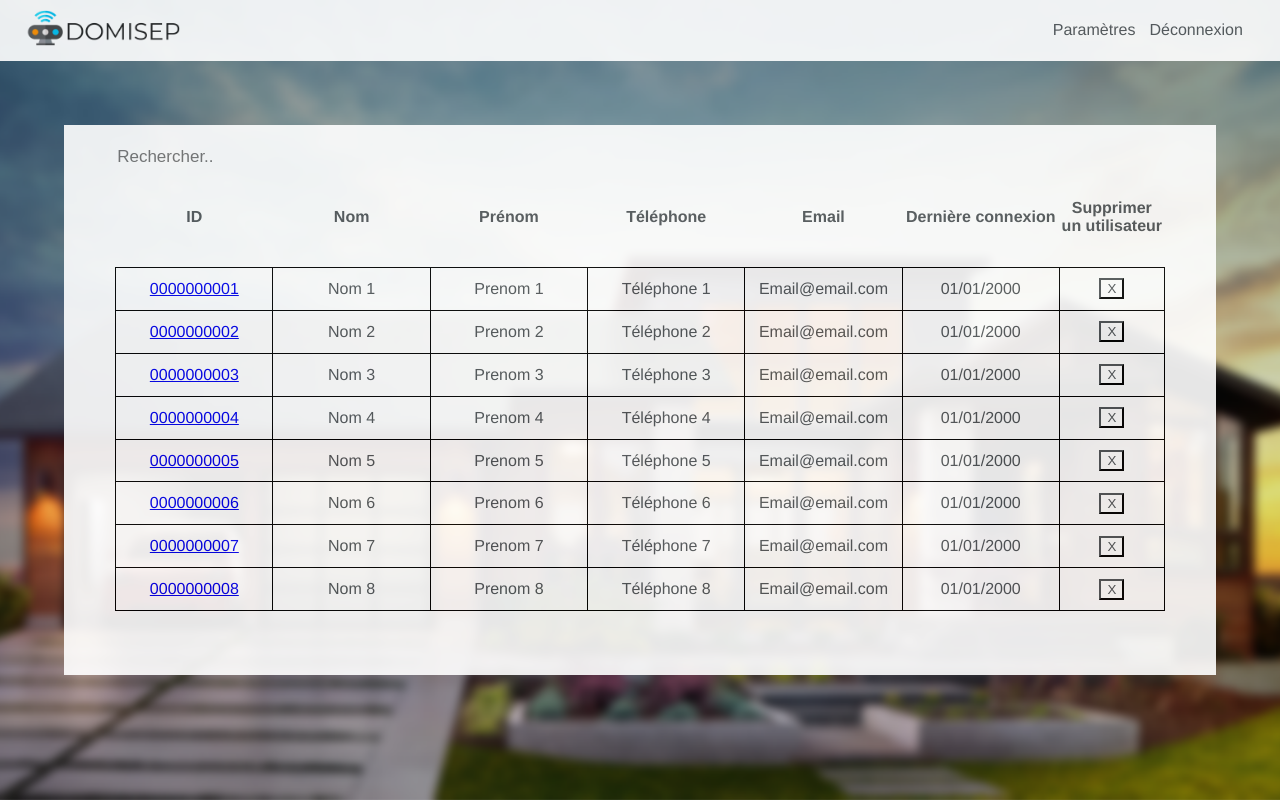
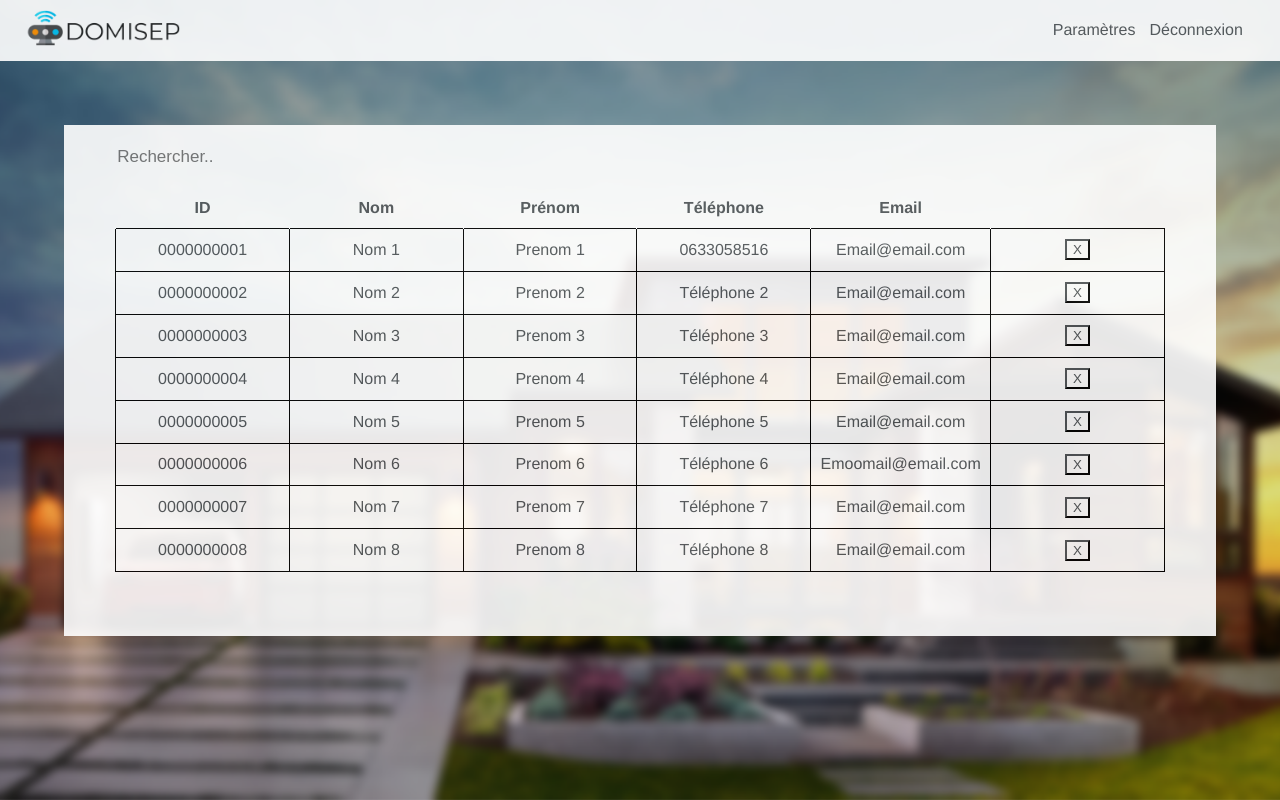
Before and after one commit to luquf/jalapp, a PHP site: page /views/admin_interface.php in a window 1280 px wide. Run offline with PHP 8.4, Linux system fonts and the light colour scheme; lists and menus that the app fills with data are empty.

Commit message:
design + responsive tablette

```diff
--- a/public/css/admin_interface.css
+++ b/public/css/admin_interface.css
@@ -1,3 +1,5 @@
+@media only screen and (min-width: 300px) {
+
     body
     {
         background-color: grey;
@@ -92,6 +94,7 @@ body
         padding-bottom: 5%;
         color: #515659;
         text-decoration: none;
+        border-radius: 0%;
     }
     table
     {
@@ -112,8 +115,6 @@ th
         width: 15%;
         border-left : 1px solid #ffffff;
         border-right : 1px solid #ffffff;
-    color: #515659;
-    text-decoration: none;
     }
 
     td
@@ -123,8 +124,6 @@ td
         background-color: #ffffff;
         width: 15%;
         border: 1px solid black;
-    color: #515659;
-    text-decoration: none;
     }
 
     .button
@@ -137,3 +136,155 @@ td
         text-align: center;
         text-decoration: none;
     }
+
+    .lien_ID{
+        text-decoration: none;
+        color: #515659;
+    }
+
+}
+
+@media only screen and (max-width: 1100px) {
+
+    body
+    {
+        background-color: grey;
+        color: #515659;
+        background: url("../assets/wallpaper.png") fixed no-repeat center;
+        background-size: cover;
+        margin: 0 auto;
+        font-family: Helvetica;
+    }
+
+    #bandeau
+    {
+        background-color: #ffffff;
+        opacity : 0.9;
+        display: flex;
+        flex-direction: row;
+        width: 100%;
+        height: 100%;
+        color: #515659;
+        justify-content: space-between;
+        margin-bottom: 5%;
+    }
+
+
+    .logo
+    {
+        margin-bottom : 0.8%;
+        margin-left : 2%;
+        margin-top :0.8%;
+
+    }
+
+    #logo {
+        width: 50%;
+        height: auto;
+    }
+
+    .bandeau_droite{
+        display: flex;
+        justify-content: space-between;
+        align-items: flex-end;
+        flex-wrap: nowrap;
+        padding-right: 4%;
+        color: #515659;
+        margin-top: auto;
+        margin-bottom: auto;
+
+    }
+
+    .parametres{
+        display: flex;
+        font-size: 2em;
+        color: #515659;
+        justify-content: space-around;
+        margin-top: auto;
+        margin-bottom: auto;
+        margin-right: 5%;
+        padding-right: 1%;
+        text-decoration: none;
+    }
+
+    .deconnexion{
+        font-size: 2em;
+        color: #515659;
+        text-decoration: none;
+        margin-top: auto;
+        margin-bottom: auto;
+        margin-right: 5%;
+        padding-left: 2%;
+    }
+
+    #rechercher
+    {
+        float : center;
+        border : none;
+        font-size : 1.5em;
+    }
+    #tableau
+    {
+        background-color: #ffffff;
+        margin-top: 2%;
+        margin-left: 5%;
+        margin-right: 5%;
+        opacity: 0.9;
+        display: flex;
+        flex-wrap:wrap;
+        justify-content: left;
+        padding-left: 1%;
+        padding-right: 1%;
+        padding-bottom: 5%;
+        color: #515659;
+        text-decoration: none;
+        border-radius: 0%;
+        font-size: 1.3em;
+    }
+    table
+    {
+        margin-top: 2%;
+        width : 100%;
+        border-collapse: collapse;
+        text-align: center;
+        text-decoration: none;
+        color: #515659;
+    }
+
+
+    th
+    {
+        padding-top: 1%;
+        padding-bottom: 1%;
+        background-color: #ffffff;
+        width: 15%;
+        border-left : 1px solid #ffffff;
+        border-right : 1px solid #ffffff;
+    }
+
+    td
+    {
+        padding-top: 1%;
+        padding-bottom: 1%;
+        background-color: #ffffff;
+        width: 15%;
+        border: 1px solid black;
+    }
+
+    .button
+    {
+        background-color: #ffffff;
+        border-color: #515659;
+        box-shadow: #ffffff;
+        text-align: center;
+        color: #515659;
+        text-align: center;
+        text-decoration: none;
+    }
+
+    .lien_ID{
+        text-decoration: none;
+        color: #515659;
+    }
+
+}
--- a/views/admin_interface.php
+++ b/views/admin_interface.php
@@ -44,13 +44,12 @@ session_start();
                         <th>Prénom</th>
                         <th>Téléphone</th>
                         <th>Email</th>
-                    <th>Dernière connexion</th>
-                    <th>Supprimer un utilisateur</th>
                     </tr>
                 </thead>
-            </table>
-            <table id="table">
-                <tbody>
+
+
+                <tbody id="table">
+
                     <script type="text/javascript">
                             function deleteRow(r)
                             {
@@ -60,81 +59,73 @@ session_start();
                     </script>
 
                     <tr>
-                        <td><a href= "capteurs_admin.php"> 0000000001 </a></td>
+                        <td><a href= "capteurs_admin.php" class="lien_ID"> 0000000001 </a></td>
                         <td>Nom 1</td>
                         <td>Prenom 1</td>
-                        <td>Téléphone 1</td>
+                        <td>0633058516</td>
                         <td>Email@email.com</td>
-                        <td>01/01/2000</td>
                         <td><input class ="button" type="button" value="X" onclick="deleteRow(this);"></td>
                     </tr>
 
                     <tr>
-                        <td><a href= "capteurs_admin.php">0000000002 </a></td>
+                        <td><a href= "capteurs_admin.php" class="lien_ID">0000000002 </a></td>
                         <td>Nom 2</td>
                         <td>Prenom 2</td>
                         <td>Téléphone 2</td>
                         <td>Email@email.com</td>
-                        <td>01/01/2000</td>
                         <td><input class ="button" type="button" value="X" onclick="deleteRow(this);"></td>
                     </tr>
 
                     <tr>
-                        <td><a href= "capteurs_admin.php">0000000003 </a></td>
+                        <td><a href= "capteurs_admin.php" class="lien_ID">0000000003 </a></td>
                         <td>Nom 3</td>
                         <td>Prenom 3</td>
                         <td>Téléphone 3</td>
                         <td>Email@email.com</td>
-                        <td>01/01/2000</td>
                         <td><input class ="button" type="button" value="X" onclick="deleteRow(this);"></td>
                     </tr>
 
                     <tr>
-                        <td><a href= "capteurs_admin.php">0000000004 </a></td>
+                        <td><a href= "capteurs_admin.php" class="lien_ID">0000000004 </a></td>
                         <td>Nom 4</td>
                         <td>Prenom 4</td>
                         <td>Téléphone 4</td>
                         <td>Email@email.com</td>
-                        <td>01/01/2000</td>
                         <td><input class ="button" type="button" value="X" onclick="deleteRow(this);"></td>
                     </tr>
 
                     <tr>
-                        <td><a href= "capteurs_admin.php">0000000005 </a> </td>
+                        <td><a href= "capteurs_admin.php" class="lien_ID">0000000005 </a> </td>
                         <td>Nom 5</td>
                         <td>Prenom 5</td>
                         <td>Téléphone 5</td>
                         <td>Email@email.com</td>
-                        <td>01/01/2000</td>
                         <td><input class ="button" type="button" value="X" onclick="deleteRow(this);"></td>
                     </tr>
 
                     <tr>
-                        <td><a href= "capteurs_admin.php">0000000006 </a> </td>
+                        <td><a href= "capteurs_admin.php" class="lien_ID">0000000006 </a> </td>
                         <td>Nom 6</td>
                         <td>Prenom 6</td>
                         <td>Téléphone 6</td>
-                        <td>Email@email.com</td>
-                        <td>01/01/2000</td>
+                        <td>Emoomail@email.com</td>
                         <td><input class ="button" type="button" value="X" onclick="deleteRow(this);"></td>
                     </tr>
                     <tr>
-                        <td><a href= "capteurs_admin.php">0000000007 </a></td>
+                        <td><a href= "capteurs_admin.php" class="lien_ID">0000000007 </a></td>
                         <td>Nom 7</td>
                         <td>Prenom 7</td>
                         <td>Téléphone 7</td>
                         <td>Email@email.com</td>
-                        <td>01/01/2000</td>
                         <td><input class ="button" type="button" value="X" onclick="deleteRow(this);"></td>
                     </tr>
 
                     <tr>
-                        <td><a href= "capteurs_admin.php">0000000008 </a></td>
+                        <td><a href= "capteurs_admin.php" class="lien_ID"e>0000000008 </a></td>
                         <td>Nom 8</td>
                         <td>Prenom 8</td>
                         <td>Téléphone 8</td>
                         <td>Email@email.com</td>
-                        <td>01/01/2000</td>
                         <td><input class ="button" type="button" value="X" onclick="deleteRow(this);"></td>
                     </tr>
 
```
Lines whose indentation alone changed are shown as unchanged.
